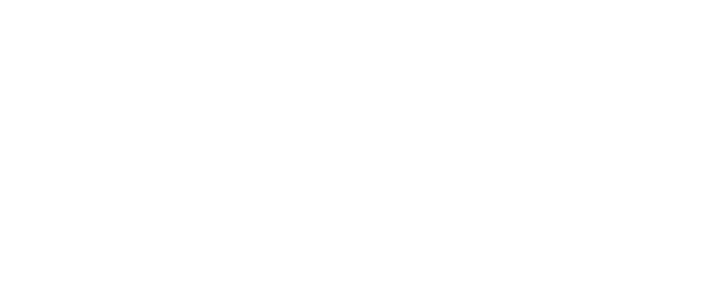
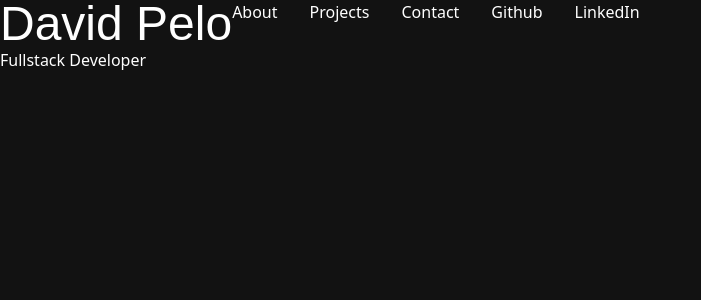
Before and after one commit to DavidPelo/portfolio, a Next.js app in the folder portfolio-next/: page / in a window 1280 px wide. Shown: the top 300 px of the page, without its empty margins (0-701 px from the left). Built offline with nearby package versions, Linux system fonts and the light colour scheme.

Commit message:
Added next-themes

```diff
--- a/portfolio-next/package.json
+++ b/portfolio-next/package.json
@@ -12,6 +12,7 @@
   },
   "dependencies": {
     "next": "13.1.1",
+    "next-themes": "^0.2.1",
     "react": "18.2.0",
     "react-dom": "18.2.0",
     "zod": "^3.20.2"
--- /dev/null
+++ b/portfolio-next/src/components/layout/header.tsx
@@ -0,0 +1,19 @@
+export default function Header() {
+  return (
+    <header className="flex">
+      <div>
+        <h1 className="font-thin text-5xl">David Pelo</h1>
+        <h2>Fullstack Developer</h2>
+      </div>
+      <nav>
+        <ul className="flex gap-8">
+          <li>About</li>
+          <li>Projects</li>
+          <li>Contact</li>
+          <li>Github</li>
+          <li>LinkedIn</li>
+        </ul>
+      </nav>
+    </header>
+  )
+}
--- /dev/null
+++ b/portfolio-next/src/components/layout/index.tsx
@@ -0,0 +1,14 @@
+import Header from './header'
+
+interface IProps {
+  children: React.ReactNode[] | React.ReactNode
+}
+
+export default function Layout({ children }: IProps) {
+  return (
+    <>
+      <Header />
+      <main>{children}</main>
+    </>
+  )
+}
--- a/portfolio-next/src/pages/_app.tsx
+++ b/portfolio-next/src/pages/_app.tsx
@@ -1,9 +1,22 @@
 import { type AppType } from 'next/dist/shared/lib/utils'
-
 import '../styles/globals.css'
+import Layout from '../components/layout'
+import Head from 'next/head'
+import { ThemeProvider } from 'next-themes'
 
 const MyApp: AppType = ({ Component, pageProps }) => {
-  return <Component {...pageProps} />
+  return (
+    <>
+      <ThemeProvider defaultTheme="dark" attribute="class">
+        <Head>
+          <title>David Pelo</title>
+        </Head>
+        <Layout>
+          <Component {...pageProps} />
+        </Layout>
+      </ThemeProvider>
+    </>
+  )
 }
 
 export default MyApp
--- a/portfolio-next/src/pages/index.tsx
+++ b/portfolio-next/src/pages/index.tsx
@@ -1,10 +1,4 @@
-import { type NextPage } from 'next'
-import { useState } from 'react'
-
 export default function Home() {
-  const [darkMode, setDarkMode] = useState(false)
-  const underConstruction = true
-
   return (
     <>
     </>
```
Also changed, not shown: 1 other file (tests, documents, lock files or other folders).
